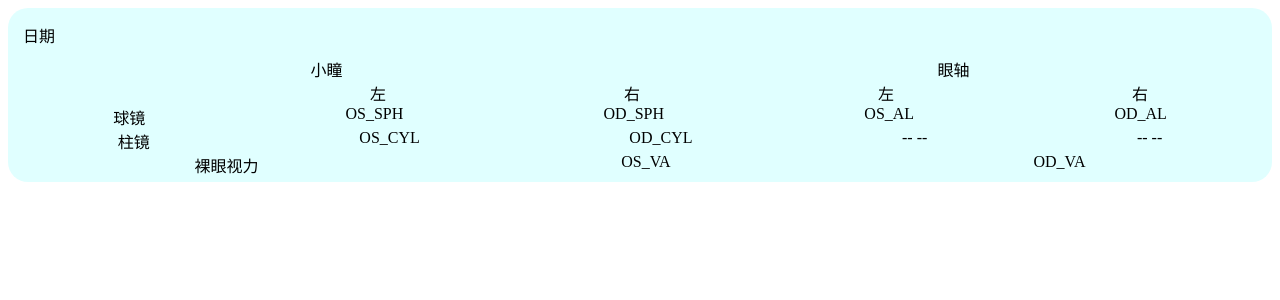
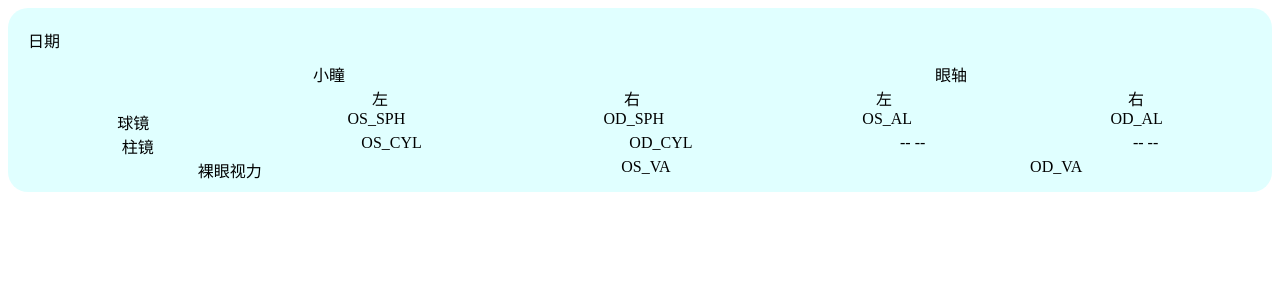
Before and after one commit to wumingqing2018/maneu-guest-web, a Django app: page /test/ in a window 1280 px wide. Shown: the top 300 px of the page. Run offline with Django 3.2, Linux system fonts and the light colour scheme.

Commit message:
添加可视化功能

```diff
--- a/templates/test.html
+++ b/templates/test.html
@@ -5,8 +5,8 @@
     <title>Title</title>
 </head>
 <body>
-<div style="padding:5px;background-color: #e0ffff; border-radius:20px; text-align:left;">
-    <div style="margin:10px">日期</div>
+<div style="padding:10px; background-color: #e0ffff; border-radius:20px; text-align:left;">
+    <div style="padding:10px">日期</div>
     <div class="grid-container" style="display: grid; grid-template-columns: auto auto;">
         <div class="grid-item" style="text-align:center;">小瞳</div>
         <div class="grid-item" style="text-align:center;">眼轴</div>
@@ -37,6 +37,7 @@
         <div class="grid-item" style="text-align:center;">OS_VA</div>
         <div class="grid-item" style="text-align:center;">OD_VA</div>
     </div>
+
 </div>
 </body>
 </html>
```
